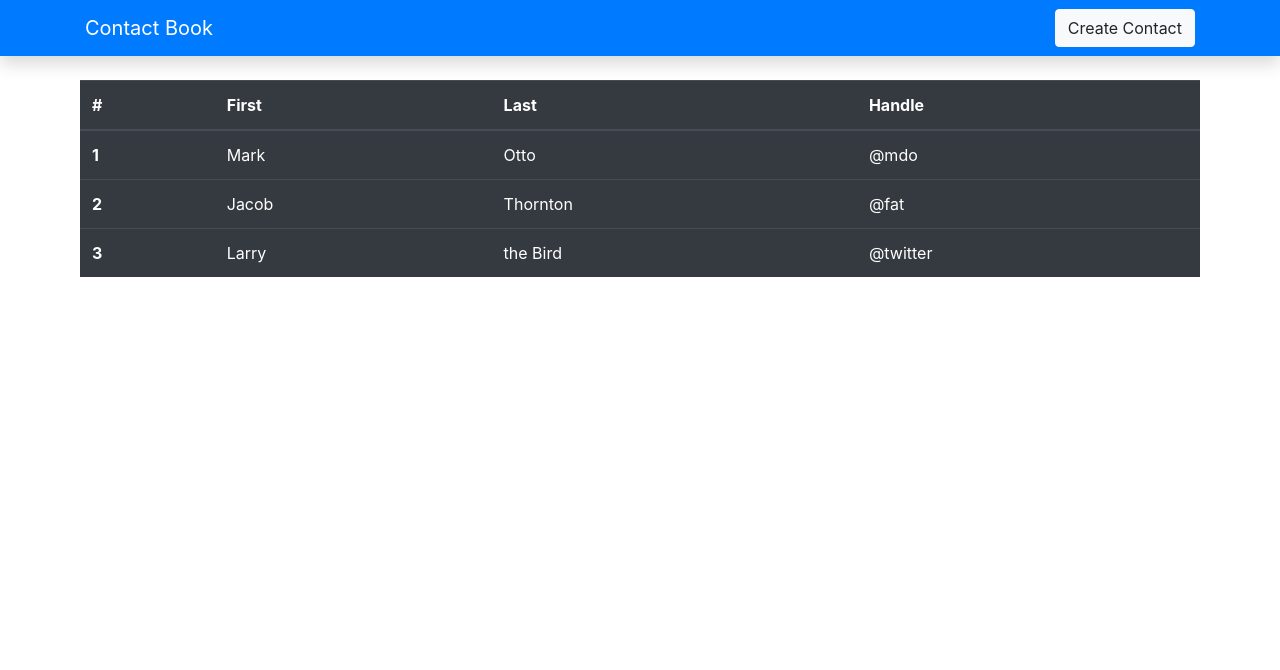
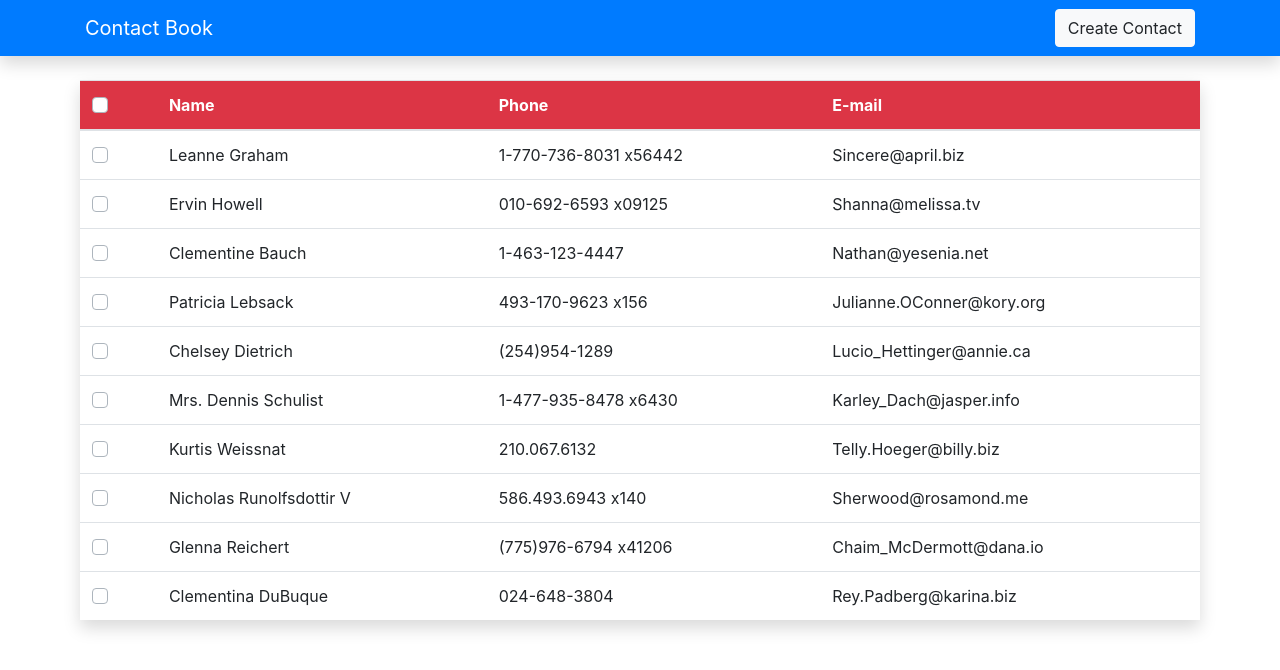
Before and after one commit to knikhil352000/Contact-Book, a React (Create React App) app: page / in a window 1280 px wide. Shown: the top 670 px of the page. Built offline with nearby package versions, Linux system fonts and the light colour scheme.

Commit message:
Rendering Contacts

```diff
--- a/src/App.js
+++ b/src/App.js
@@ -1,13 +1,19 @@
 import 'bootstrap/dist/css/bootstrap.min.css';
 import './styles/Index.css';
-import Contact from './components/contacts/Contact';
+import Contacts from './components/contacts/Contacts';
 import Navbar from './components/Navbar';
+import { Provider } from 'react-redux'
+import store from './store';
+
 function App() {
   return (
-    <div className="App">
+    <Provider store={store} >
+      <div className="App">
       <Navbar />
-      <Contact />
+      <Contacts />
     </div>
+    </Provider>
+
   );
 }
 
--- a/src/components/contacts/Contact.js
+++ b/src/components/contacts/Contact.js
@@ -1,39 +1,20 @@
 import React from "react";
 
-const Contact = () => {
+const Contact = (props) => {
   return (
-    <div>
-      <table class="table table-dark">
-        <thead>
-          <tr>
-            <th scope="col">#</th>
-            <th scope="col">First</th>
-            <th scope="col">Last</th>
-            <th scope="col">Handle</th>
-          </tr>
-        </thead>
-        <tbody>
-          <tr>
-            <th scope="row">1</th>
-            <td>Mark</td>
-            <td>Otto</td>
-            <td>@mdo</td>
-          </tr>
-          <tr>
-            <th scope="row">2</th>
-            <td>Jacob</td>
-            <td>Thornton</td>
-            <td>@fat</td>
-          </tr>
-          <tr>
-            <th scope="row">3</th>
-            <td>Larry</td>
-            <td>the Bird</td>
-            <td>@twitter</td>
-          </tr>
-        </tbody>
-      </table>
-    </div>
+    <>
+      <tr>
+        <td>
+          <div className="custom-control custom-checkbox">
+            <input type="checkbox" className="custom-control-input" />
+            <label className="custom-control-label"></label>
+          </div>
+        </td>
+        <td>{props.contact.name}</td>
+        <td>{props.contact.phone}</td>
+        <td>{props.contact.email}</td>
+      </tr>
+    </>
   );
 };
 
--- /dev/null
+++ b/src/components/contacts/Contacts.js
@@ -0,0 +1,33 @@
+import React from "react";
+import {useSelector} from "react-redux";
+import Contact from "./Contact";
+
+const Contacts = () => {
+  const contacts = useSelector((state) => state);
+  return (
+    <div>
+      <table className="table shadow">
+        <thead className="bg-danger text-white">
+          <tr>
+            <th>
+              <div className="custom-control custom-checkbox">
+                <input type="checkbox" className="custom-control-input" />
+                <label className="custom-control-label"></label>
+              </div>
+            </th>
+            <th>Name</th>
+            <th>Phone</th>
+            <th>E-mail</th>
+          </tr>
+        </thead>
+        <tbody>
+          {contacts.contacts.map((contact) => (
+            <Contact contact={contact}/>
+          ))}
+        </tbody>
+      </table>
+    </div>
+  );
+};
+
+export default Contacts;
--- a/src/store.js
+++ b/src/store.js
@@ -1,7 +1,8 @@
 import {createStore} from 'redux';
 import { composeWithDevTools } from 'redux-devtools-extension'
 
-const initialState = [
+const initialState = {
+    contacts : [
         {
           "id": 1,
           "name": "Leanne Graham",
@@ -232,9 +233,11 @@ const initialState = [
             "bs": "target end-to-end models"
           }
         }
-  ];
+      ]
+}
 
-  const contactReducer = (state = initialState, action){
+
+const contactReducer = (state = initialState, action) => {
       switch(action.type){
           default:
               return state;
```
Also changed, not shown: 1 other file (tests, documents, lock files or other folders). Lines whose indentation alone changed are shown as unchanged.
